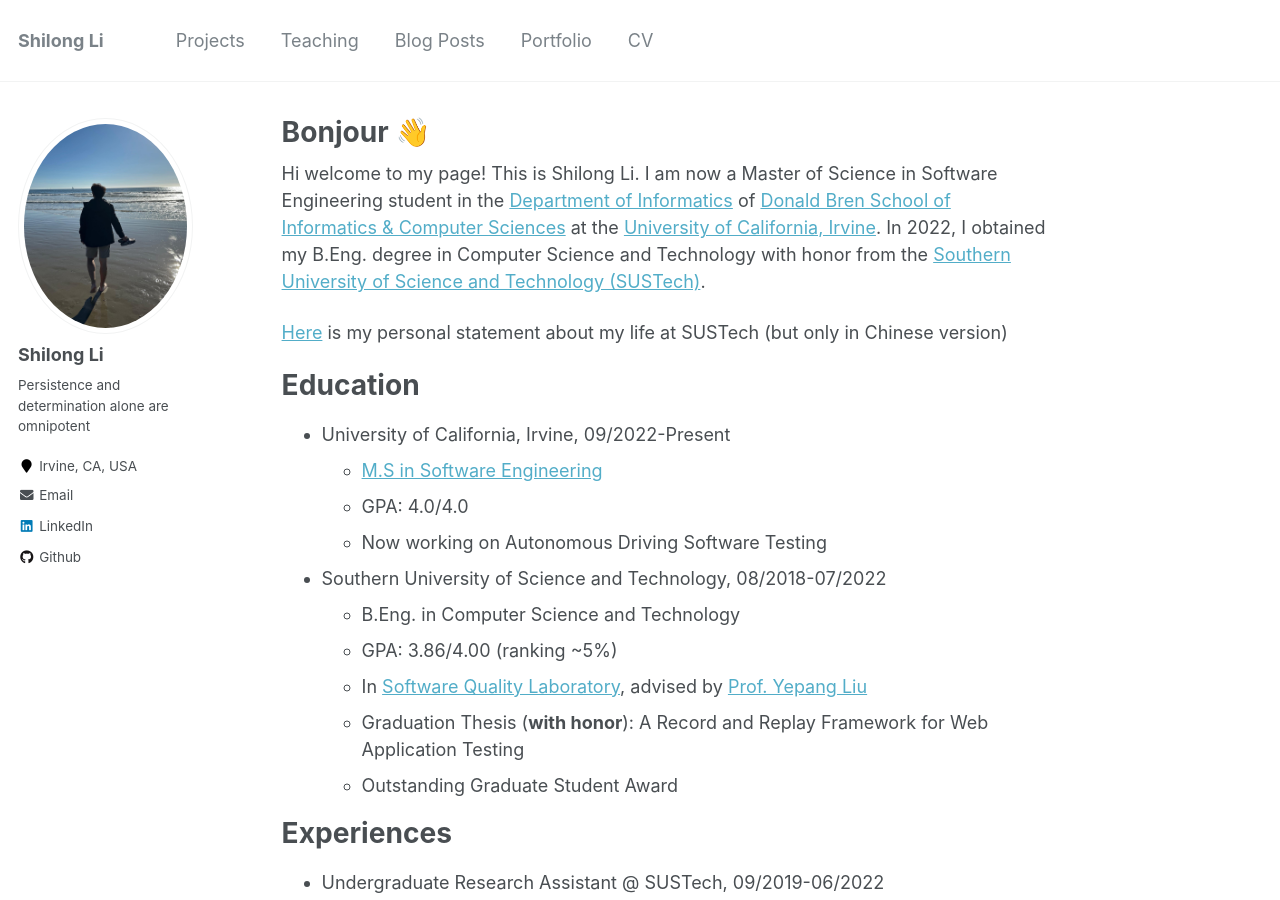
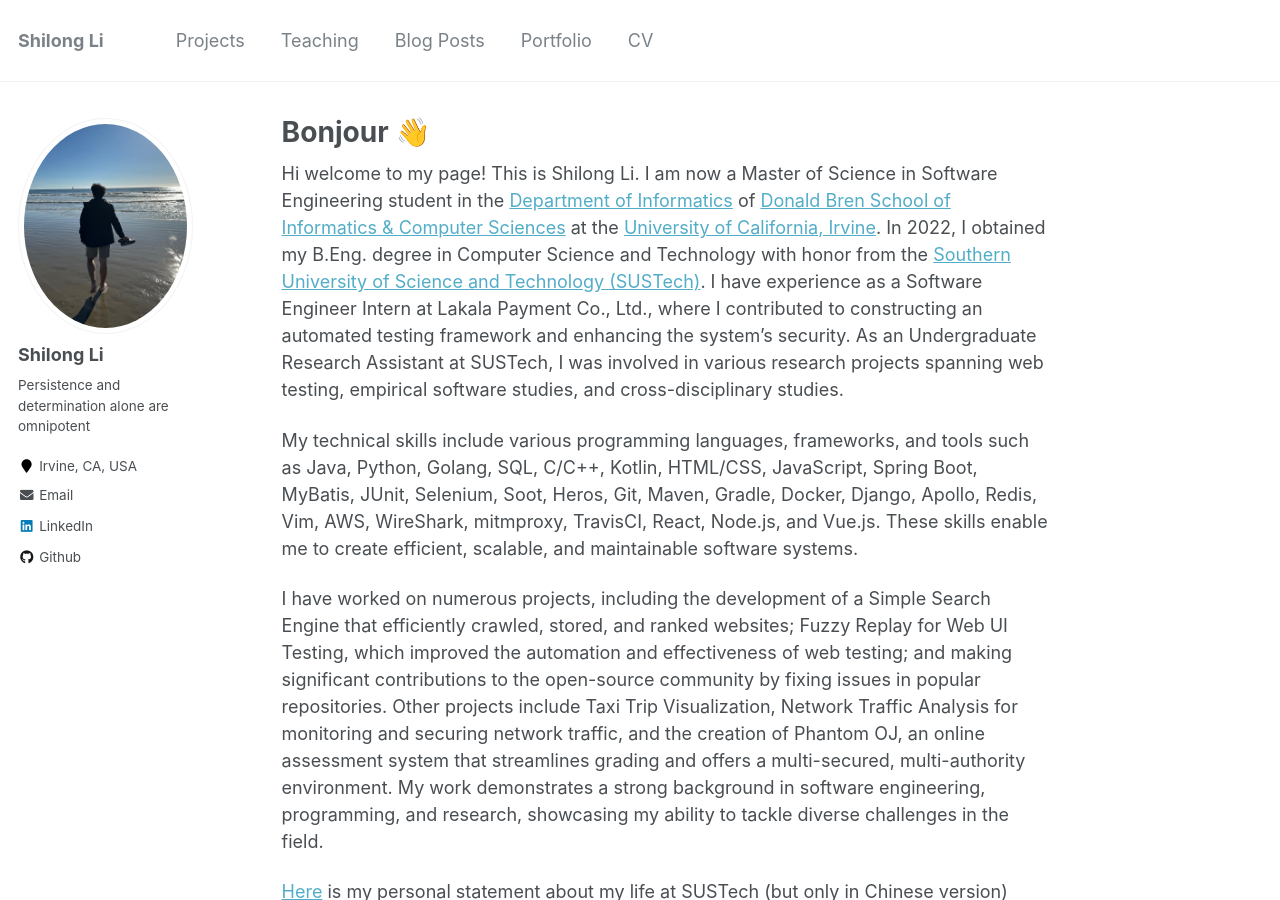
Before and after one commit to lethal233/lethal233.github.io, a Jekyll site: the page built from _pages/about.md, in a window 1280 px wide and 900 px high. Built offline with Jekyll 4.4.1, drawn with Linux system fonts in a browser that asks for light colours.

Commit message:
update about me

```diff
--- a/_pages/about.md
+++ b/_pages/about.md
@@ -8,7 +8,13 @@ redirect_from:
   - /about.html
 ---
 
- Hi welcome to my page! This is Shilong Li. I am now a Master of Science in Software Engineering student in the [Department of Informatics](https://www.informatics.uci.edu/) of [Donald Bren School of Informatics & Computer Sciences](https://www.ics.uci.edu/) at the [University of California, Irvine](https://uci.edu/). In 2022, I obtained my B.Eng. degree in Computer Science and Technology with honor from the [Southern University of Science and Technology (SUSTech)](https://www.sustech.edu.cn).
+
+
+ Hi welcome to my page! This is Shilong Li. I am now a Master of Science in Software Engineering student in the [Department of Informatics](https://www.informatics.uci.edu/) of [Donald Bren School of Informatics & Computer Sciences](https://www.ics.uci.edu/) at the [University of California, Irvine](https://uci.edu/). In 2022, I obtained my B.Eng. degree in Computer Science and Technology with honor from the [Southern University of Science and Technology (SUSTech)](https://www.sustech.edu.cn). I have experience as a Software Engineer Intern at Lakala Payment Co., Ltd., where I contributed to constructing an automated testing framework and enhancing the system's security. As an Undergraduate Research Assistant at SUSTech, I was involved in various research projects spanning web testing, empirical software studies, and cross-disciplinary studies.
+
+My technical skills include various programming languages, frameworks, and tools such as Java, Python, Golang, SQL, C/C++, Kotlin, HTML/CSS, JavaScript, Spring Boot, MyBatis, JUnit, Selenium, Soot, Heros, Git, Maven, Gradle, Docker, Django, Apollo, Redis, Vim, AWS, WireShark, mitmproxy, TravisCI, React, Node.js, and Vue.js. These skills enable me to create efficient, scalable, and maintainable software systems.
+
+I have worked on numerous projects, including the development of a Simple Search Engine that efficiently crawled, stored, and ranked websites; Fuzzy Replay for Web UI Testing, which improved the automation and effectiveness of web testing; and making significant contributions to the open-source community by fixing issues in popular repositories. Other projects include Taxi Trip Visualization, Network Traffic Analysis for monitoring and securing network traffic, and the creation of Phantom OJ, an online assessment system that streamlines grading and offers a multi-secured, multi-authority environment. My work demonstrates a strong background in software engineering, programming, and research, showcasing my ability to tackle diverse challenges in the field.
 
  [Here](https://mp.weixin.qq.com/s/Lqbi2fH1h-9IjZinAtjncg) is my personal statement about my life at SUSTech (but only in Chinese version)
 
@@ -18,7 +24,6 @@ redirect_from:
   - [M.S in Software Engineering](https://www.informatics.uci.edu/grad/ms-software-engineering/)
   - GPA: 4.0/4.0
   - Now working on Autonomous Driving Software Testing
-  <!-- - Temporarily in [SpiderLab](http://spideruci.org/), supervised by [Prof. Jim Jones](https://jamesajones.com/) -->
 
 - Southern University of Science and Technology, 08/2018-07/2022
   - B.Eng. in Computer Science and Technology
```
